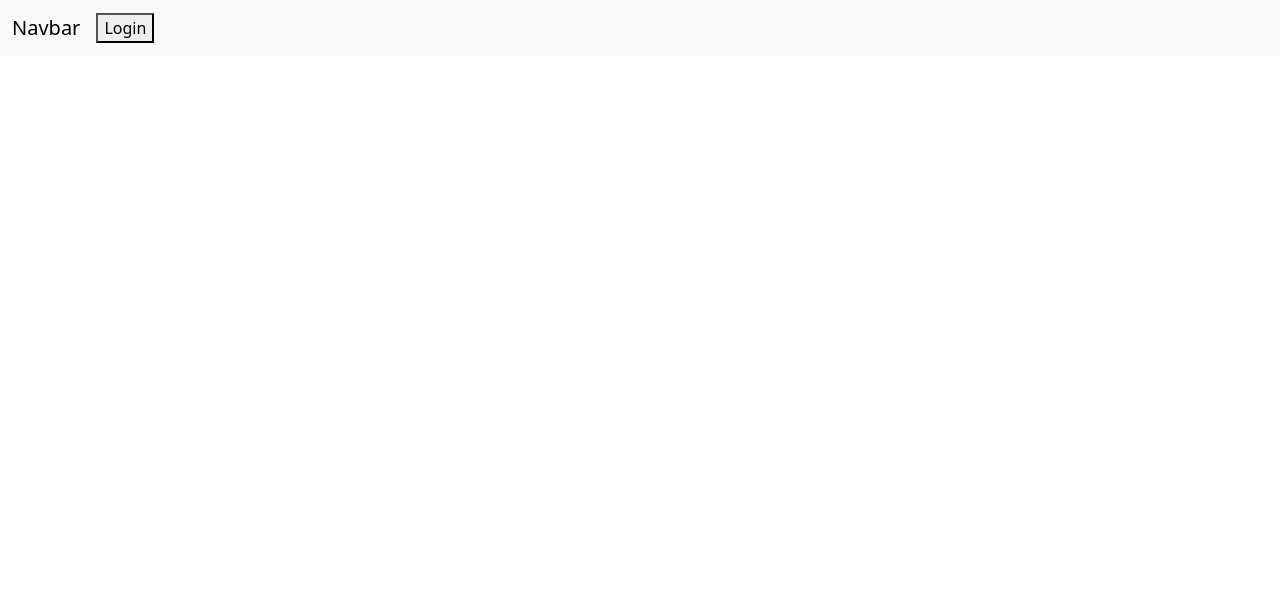
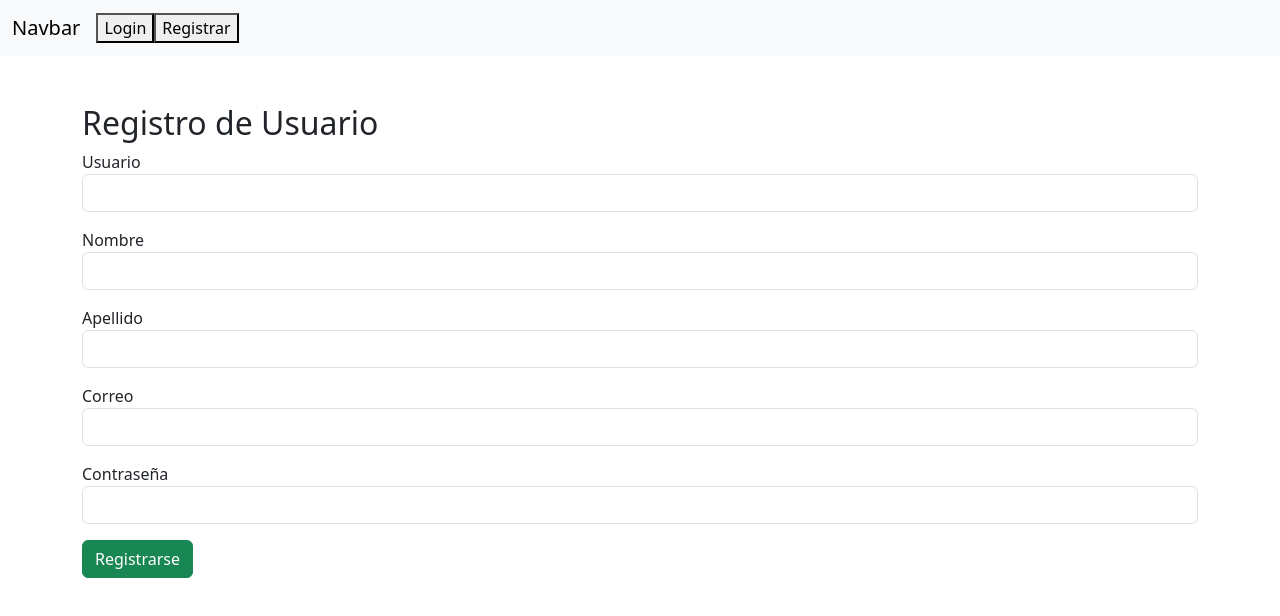
Before and after one commit to Torres-jose/proyectoRecetas, a React (Vite) app: page /register in a window 1280 px wide. Before the commit this address had no page. Shown: the top 616 px of the page. Built offline with nearby package versions, Linux system fonts and the light colour scheme.

Commit message:
integrando funcionalidades

```diff
--- a/src/App.jsx
+++ b/src/App.jsx
@@ -3,6 +3,7 @@ import Navbar from "./components/navbar.components"
 import Landing from "./pages/Landing.pages";
 import Login from "./pages/Login.pages";
 import Home from "./pages/Home.pages";
+import Register from "./pages/registre.pages";
 
 function App() {
   const isLoggedIn = !!localStorage.getItem('token');
@@ -14,6 +15,7 @@ function App() {
        <Route path="/" element ={<Landing/>} />
        <Route path="/login" element ={<Login/>} />
        <Route path="/home" element ={<Home/>}/>
+       <Route path="/register" element ={<Register/>}/>
     </Routes>
    </>
 
--- a/src/api/api.js
+++ b/src/api/api.js
@@ -0,0 +1,16 @@
+import axios from "axios";
+
+
+const API = axios.create({
+ baseURL: "http://localhost:3000/api",
+});
+
+API.interceptors.request.use((config)=>{
+    const token =localStorage.getItem("token");
+    if(token){
+        config.headers.Authorization = `Bearer ${token}`
+    }
+    return config;
+});
+
+export default API;
--- /dev/null
+++ b/src/api/apiexterna.api.js
@@ -0,0 +1,25 @@
+import axios from "axios";
+
+const MEALDB = axios.create({
+  baseURL: "https://www.themealdb.com/api/json/v1/1",
+});
+
+export const buscarPorNombre = async (nombre) => {
+  const response = await MEALDB.get(`/search.php?s=${nombre}`);
+  return response.data.meals; // puede ser null si no encuentra
+};
+
+export const buscarPorIngrediente = async (ingrediente) => {
+  const response = await MEALDB.get(`/filter.php?i=${ingrediente}`);
+  return response.data.meals;
+};
+
+export const obtenerDetallePorId = async (id) => {
+  const response = await MEALDB.get(`/lookup.php?i=${id}`);
+  return response.data.meals?.[0];
+};
+
+export const obtenerRandom = async () => {
+  const response = await MEALDB.get(`/random.php`);
+  return response.data.meals?.[0];
+};
--- a/src/components/navbar.components.jsx
+++ b/src/components/navbar.components.jsx
@@ -2,6 +2,7 @@ import { Link, useNavigate } from "react-router-dom";
 import Login from "../pages/Login.pages";
 import Home from "../pages/Home.pages";
 import Landing from "../pages/Landing.pages";
+import Register from "../pages/registre.pages";
 function Navbar({isLoggedIn}) {
     const navigate = useNavigate();
 
@@ -18,10 +19,10 @@ function Navbar({isLoggedIn}) {
         isLoggedIn ? navigate('/Home'): navigate('/');
     }
 
-    /*const irAlRegistro = () =>{
-        navigate('/registro')
-         <li className="nav-item"><button onClick={irAlRegistro}>Login</button></li>
-    };*/
+    const irAlRegistro = () =>{
+        navigate('/register')
+
+    };
     return (
         <nav className="navbar navbar-expand-lg bg-body-tertiary">
   <div className="container-fluid">
@@ -50,7 +51,7 @@ function Navbar({isLoggedIn}) {
             <>
 
            <li className="nav-item"><button onClick={irAlLogin}>Login</button></li>
-
+          <li className="nav-item"><button onClick={irAlRegistro}>Registrar</button></li>
             </>
         )}
       </ul>
--- a/src/pages/Home.pages.jsx
+++ b/src/pages/Home.pages.jsx
@@ -1,7 +1,53 @@
-function Home(){
-    return(
-        <h1>Home</h1>
-    )
+import { useState } from "react";
+import { buscarPorNombre } from "../api/apiexterna.api";
+
+function Home() {
+  const [termino, setTermino] = useState("");
+  const [resultados, setResultados] = useState([]);
+
+  const handleBuscar = async () => {
+    const data = await buscarPorNombre(termino);
+    setResultados(data || []);
+  };
+
+  return (
+    <div className="container mt-4">
+      <h2>Buscar Recetas</h2>
+      <input
+        type="text"
+        className="form-control"
+        placeholder="Ej: Arrabiata o Chicken"
+        value={termino}
+        onChange={(e) => setTermino(e.target.value)}
+      />
+      <button className="btn btn-primary mt-2" onClick={handleBuscar}>
+        Buscar
+      </button>
+
+      <div className="row mt-4">
+        {resultados.map((receta) => (
+          <div key={receta.idMeal} className="col-md-4 mb-3">
+            <div className="card">
+              <img
+                src={receta.strMealThumb}
+                alt={receta.strMeal}
+                className="card-img-top"
+              />
+              <div className="card-body">
+                <h5 className="card-title">{receta.strMeal}</h5>
+                <a
+                  href={`/detalle/${receta.idMeal}`}
+                  className="btn btn-outline-secondary btn-sm"
+                >
+                  Ver detalle
+                </a>
+              </div>
+            </div>
+          </div>
+        ))}
+      </div>
+    </div>
+  );
 }
 
 export default Home;
--- a/src/pages/Login.pages.jsx
+++ b/src/pages/Login.pages.jsx
@@ -1,8 +1,70 @@
+import { useState } from "react";
+import { useNavigate } from "react-router-dom";
+import API from "../api/api";
+import  Home from "./Home.pages";
 function Login(){
+
+  const [username, setUsername] = useState('');
+  const [password, setPassword] = useState('');
+  const [error, setError] = useState('');
+  const navigate = useNavigate();
+
+
+  const handleLogin = async (e) =>{
+    e.preventDefault();
+    setError('')
+
+
+
+  try {
+    const response = await API.post('/auth/login',{
+      username,
+      password,
+    })
+
+    const {token} = response.data;
+    localStorage.setItem('token', token);
+    navigate('/Home')
+  } catch (err) {
+    if (err.response && err.response.data && err.response.data.message) {
+        setError(err.response.data.message);
+      } else {
+        setError("Error al iniciar sesión");
+      }
+  }
+};
+
   return (
-    <div className="container mt-5">
+ <div className="container mt-5">
       <h2>Iniciar Sesión</h2>
-      {/* Aquí va el formulario */}
+      {error && <p style={{ color: "red" }}>{error}</p>}
+      <form onSubmit={handleLogin}>
+        <div className="mb-3">
+          <label>username</label>
+          <input
+            type="text"
+            className="form-control"
+            value={username}
+            onChange={(e) => setUsername(e.target.value)}
+            required
+          />
+        </div>
+
+        <div className="mb-3">
+          <label>Contraseña</label>
+          <input
+            type="password"
+            className="form-control"
+            value={password}
+            onChange={(e) => setPassword(e.target.value)}
+            required
+          />
+        </div>
+
+        <button type="submit" className="btn btn-primary">
+          Iniciar Sesión
+        </button>
+      </form>
     </div>
   );
 
--- a/src/pages/registre.pages.jsx
+++ b/src/pages/registre.pages.jsx
@@ -0,0 +1,116 @@
+import { useState } from "react";
+import { useNavigate } from "react-router-dom";
+import API from "../api/api";
+
+function Register() {
+  const navigate = useNavigate();
+
+  const [form, setForm] = useState({
+    username: "",
+    name: "",
+    lasname: "",
+    email: "",
+    password: "",
+  });
+
+  const [error, setError] = useState("");
+
+  const handleChange = (e) => {
+    setForm({
+      ...form,
+      [e.target.name]: e.target.value,
+    });
+  };
+
+  const handleSubmit = async (e) => {
+    e.preventDefault();
+    setError("");
+
+    try {
+      await API.post("/auth/register", form);
+      alert("Registro exitoso, ahora inicia sesión.");
+      navigate("/login");
+    } catch (err) {
+      if (err.response?.data?.message) {
+        setError(err.response.data.message);
+      } else {
+        setError("Error al registrar usuario.");
+      }
+    }
+  };
+
+  return (
+    <div className="container mt-5">
+      <h2>Registro de Usuario</h2>
+      {error && <p style={{ color: "red" }}>{error}</p>}
+      <form onSubmit={handleSubmit}>
+        <div className="mb-3">
+          <label>Usuario</label>
+          <input
+            type="text"
+            name="username"
+            className="form-control"
+            value={form.username}
+            onChange={handleChange}
+            required
+          />
+        </div>
+
+        <div className="mb-3">
+          <label>Nombre</label>
+          <input
+            type="text"
+            name="name"
+            className="form-control"
+            value={form.name}
+            onChange={handleChange}
+            required
+          />
+        </div>
+
+        <div className="mb-3">
+          <label>Apellido</label>
+          <input
+            type="text"
+            name="lasname"
+            className="form-control"
+            value={form.lasname}
+            onChange={handleChange}
+            required
+          />
+        </div>
+
+        <div className="mb-3">
+          <label>Correo</label>
+          <input
+            type="email"
+            name="email"
+            className="form-control"
+            value={form.email}
+            onChange={handleChange}
+            required
+          />
+        </div>
+
+        <div className="mb-3">
+          <label>Contraseña</label>
+          <input
+            type="password"
+            name="password"
+            className="form-control"
+            value={form.password}
+            onChange={handleChange}
+            required
+            minLength={6}
+          />
+        </div>
+
+        <button type="submit" className="btn btn-success">
+          Registrarse
+        </button>
+      </form>
+    </div>
+  );
+}
+
+export default Register;
```
Also changed, not shown: src/api/auth.api.js (+10 -0 lines).
